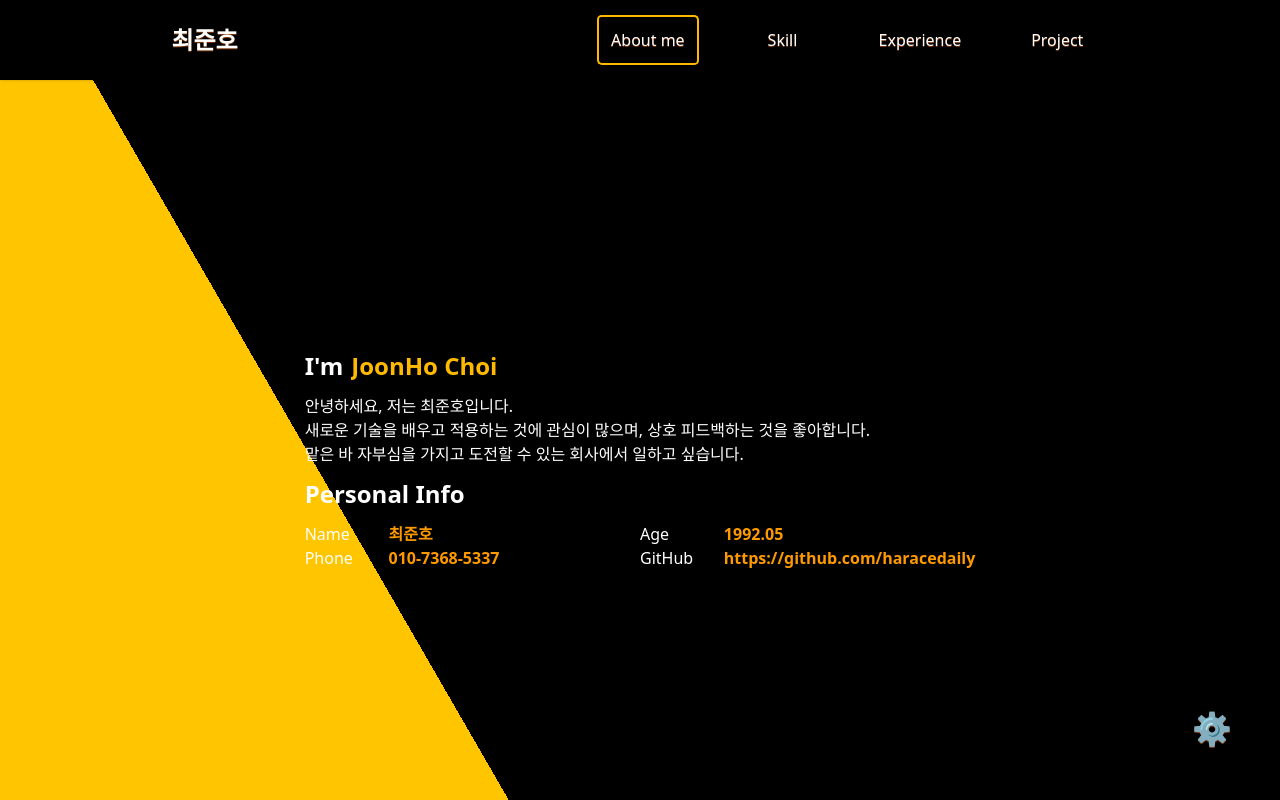
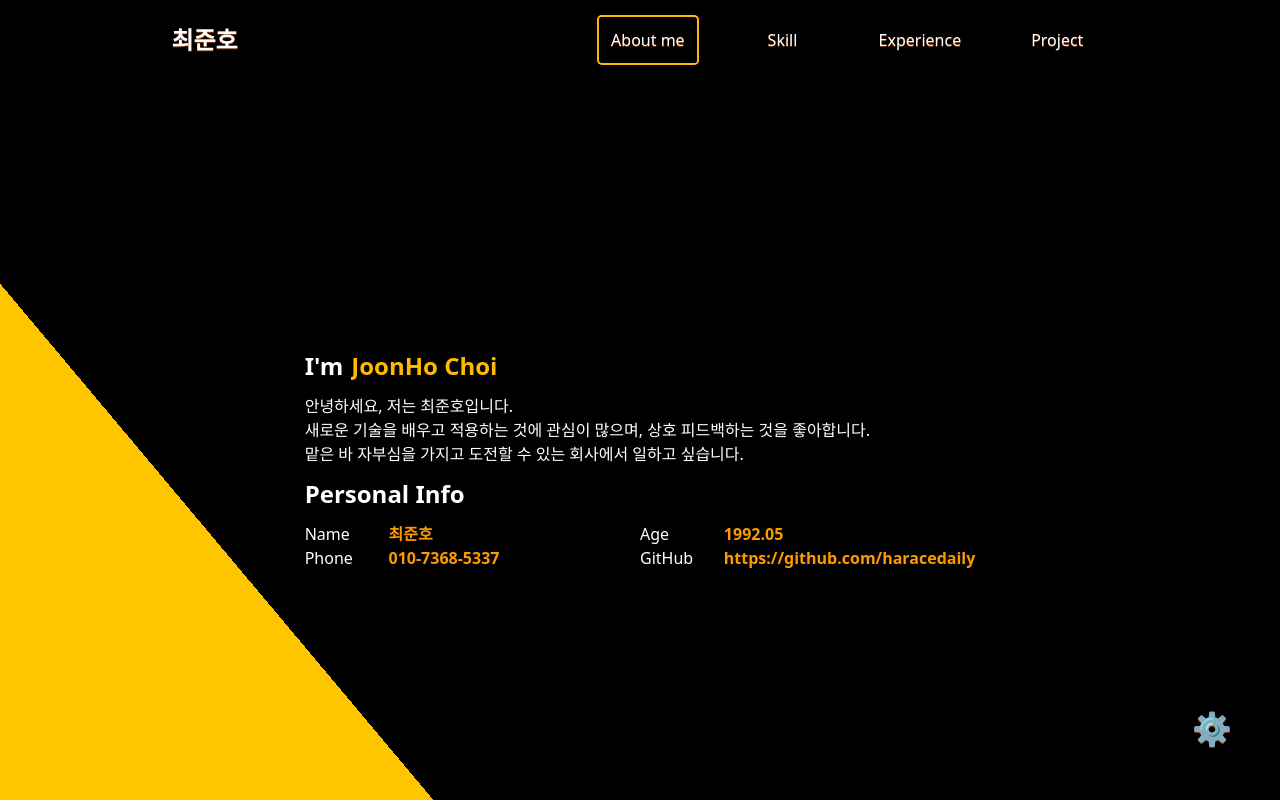
Before and after one commit to haracedaily/portfolio, a React (Vite) app: page / in a window 1280 px wide. Built offline with nearby package versions, Linux system fonts and the light colour scheme.

Commit message:
no message

```diff
--- a/src/App.css
+++ b/src/App.css
@@ -129,8 +129,8 @@
 }
 
 .bg\-obliq\-orange{
-    background-image : linear-gradient(60deg,#ffc600 30%,#000000 30% 100%);
+    background-image : linear-gradient(50deg,#ffc600 23%,#000000 23% 100%);
 }
 .bg\-obliq\-white{
-    background-image : linear-gradient(60deg,#ffc600 30%,#ffffff 30% 100%);
+    background-image : linear-gradient(50deg,#ffc600 23%,#ffffff 23% 100%);
 }
```
